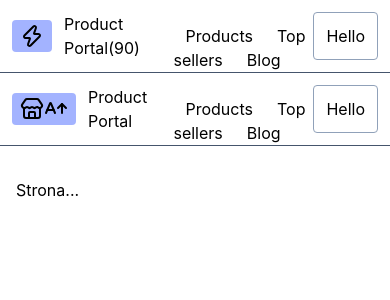
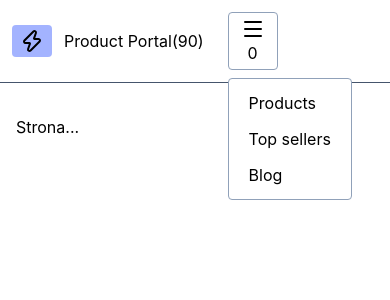
Before and after one commit to michaljabi/20260622-react, a React (Vite) app in the folder product-portal/: page / in a window 390 px wide. Shown: the top 300 px of the page. Built offline with nearby package versions, Linux system fonts and the light colour scheme.

Commit message:
task(13): Dropdown menu - initial.

```diff
--- a/product-portal/src/App.tsx
+++ b/product-portal/src/App.tsx
@@ -2,7 +2,7 @@
 // import { Sample } from "./common/Sample.tsx";
 // import { Sample as SampleAlias } from "./common/Sample.tsx";
 
-import { Store } from "lucide-react";
+// import { Store } from "lucide-react";
 import { Header } from "./common/Header.tsx";
 
 function App() {
@@ -13,7 +13,7 @@ function App() {
   return (
     <div className="min-h-full">
       <Header itemsCount={90} />
-      <Header icon={<Store />} iconName="up" />
+      {/* <Header icon={<Store />} iconName="up" /> */}
       {/* <Header title="Product Store"/>
       <Header title="Product Site"/> */}
       <main className="mx-auto max-w-5xl px-4 py-8">
--- a/product-portal/src/common/Navbar.tsx
+++ b/product-portal/src/common/Navbar.tsx
@@ -1,5 +1,8 @@
+import { Menu } from "lucide-react";
+
 import type { MenuItem } from "./menu-item";
 import { Button } from "../shared/Button.tsx";
+import { useState } from "react";
 
 export function Navbar() {
   const menuItems: MenuItem[] = [
@@ -8,9 +11,11 @@ export function Navbar() {
     { href: "/blog", text: "Blog" },
   ];
 
+  const [count, setCount] = useState(0); // tutaj potrzebujemy tzw. STANU ! (useState hook)
+
   return (
     <nav className="grow gap-2 text-base flex justify-between">
-      <div className="relative md:flex top-3 md:top-6">
+      <div className="relative hidden md:flex top-3 md:top-6">
         {menuItems.map(({ href, text }) => (
           <a
             key={href}
@@ -21,7 +26,30 @@ export function Navbar() {
           </a>
         ))}
       </div>
-      <Button onPress={() => console.log("HELLo")}>Hello</Button>
+      <div className="relative block md:hidden">
+        <Button onPress={() => setCount(count + 1)}>
+          <Menu /> {count}
+        </Button>
+        {/* nasz dropdown: */}
+        <div className="absolute left-0 top-full mt-2 flex flex-col gap-1 p-2 rounded border border-slate-400 bg-white dark:bg-slate-950 dark:border-slate-600 z-10">
+          {menuItems.map(({ href, text }) => (
+            <a
+              key={href}
+              href={href}
+              className="px-3 py-1 text-left rounded whitespace-nowrap hover:dark:bg-slate-700 hover:bg-slate-200 cursor-pointer"
+            >
+              {text}
+            </a>
+          ))}
+        </div>
+      </div>
+      {/* zad. 13 kod... */}
+
+      {/* <Button onPress={() => {
+        console.log("HELLo")
+        count++;
+        console.log(count);
+        }}>{count}</Button> */}
       {/* <Button>{9276}</Button>
 
       <Button>
```
